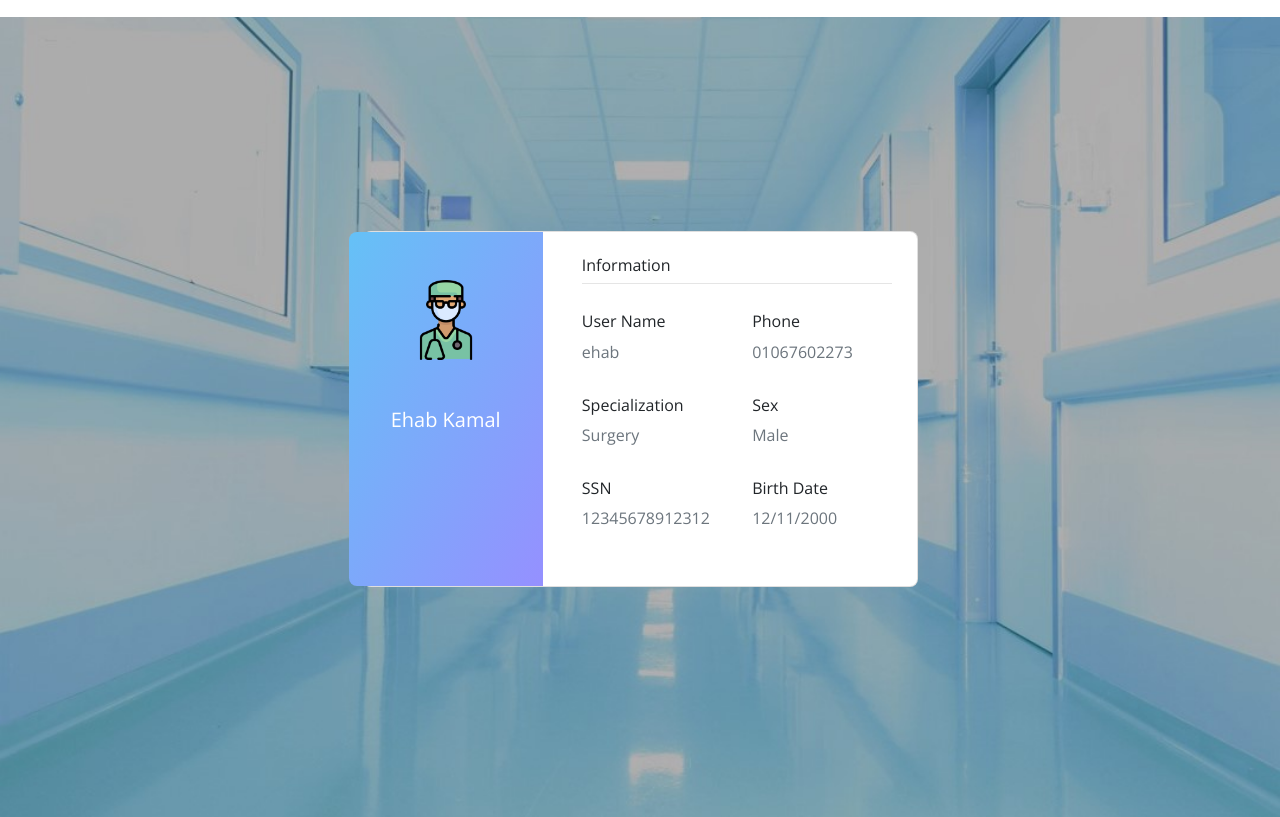
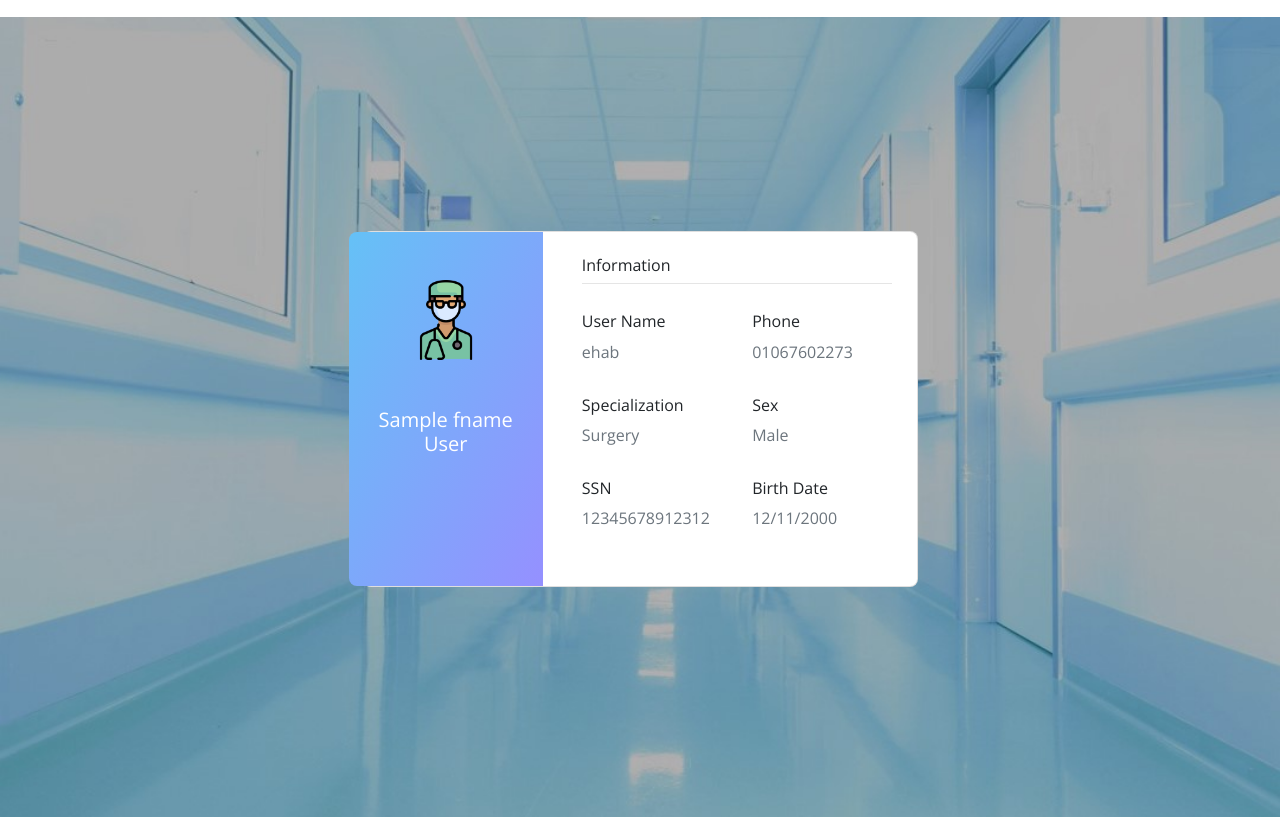
Before and after one commit to EHVB/Operation-Rooms, a Python web app: template Project/Flask/templates/Info.html in a window 1280 px wide. Shown: the part 79-896 px from the top of the page. Run offline with Jinja, Linux system fonts and the light colour scheme; the template is opened without the code that fills it: most values are stand-ins (such as "Sample title", 1, 10 or a date in 2020); some web fonts are replaced.

Commit message:
add first and last name to info
if user is a nurse

```diff
--- a/Project/Flask/templates/Info.html
+++ b/Project/Flask/templates/Info.html
@@ -14,7 +14,7 @@
                 style="border-top-left-radius: .5rem; border-bottom-left-radius: .5rem;">
                 <img src="../static/Alogin_home/images/doctor.png"
                   alt="Avatar" class="img-fluid my-5" style="width: 80px;" />
-                <h5>Ehab Kamal</h5>
+                <h5>{{data.fname}} {{data.lname}}</h5>
               </div>
               <div class="col-md-8">
                 <div class="card-body p-4">
```
